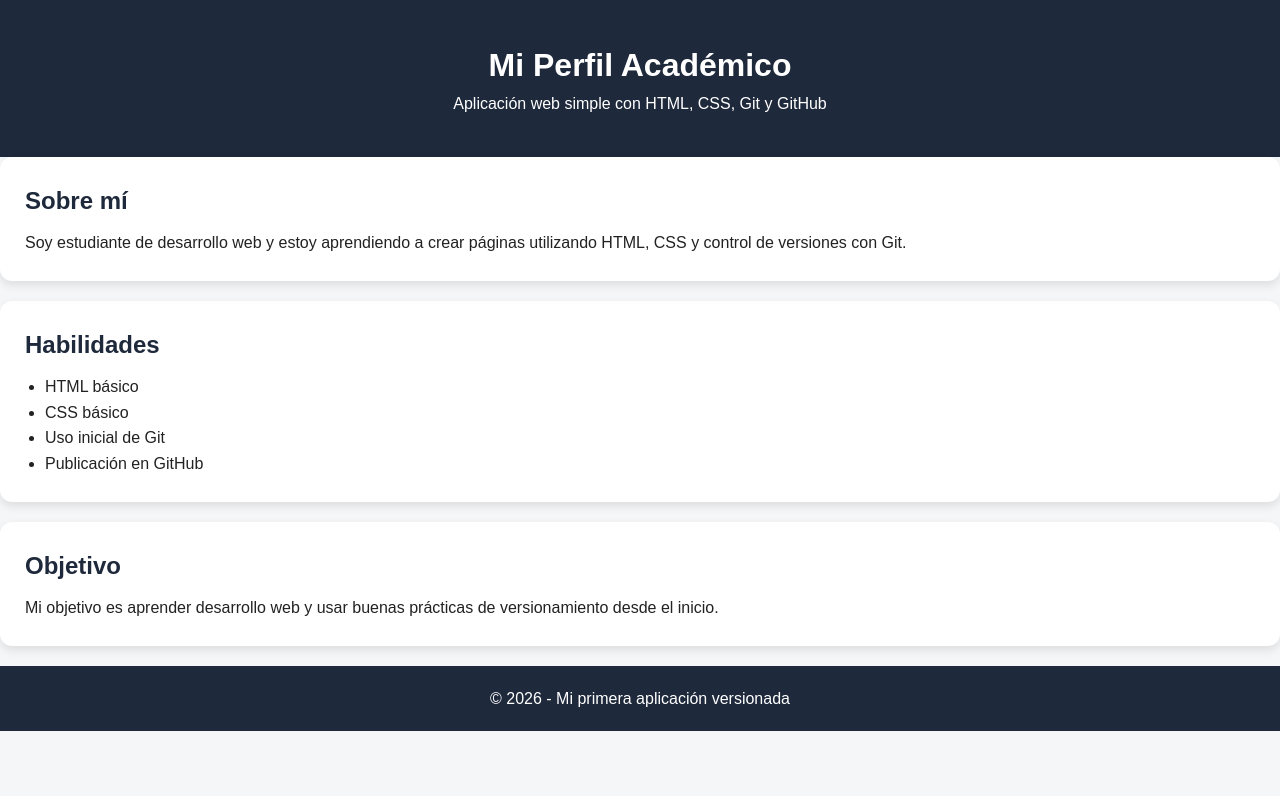
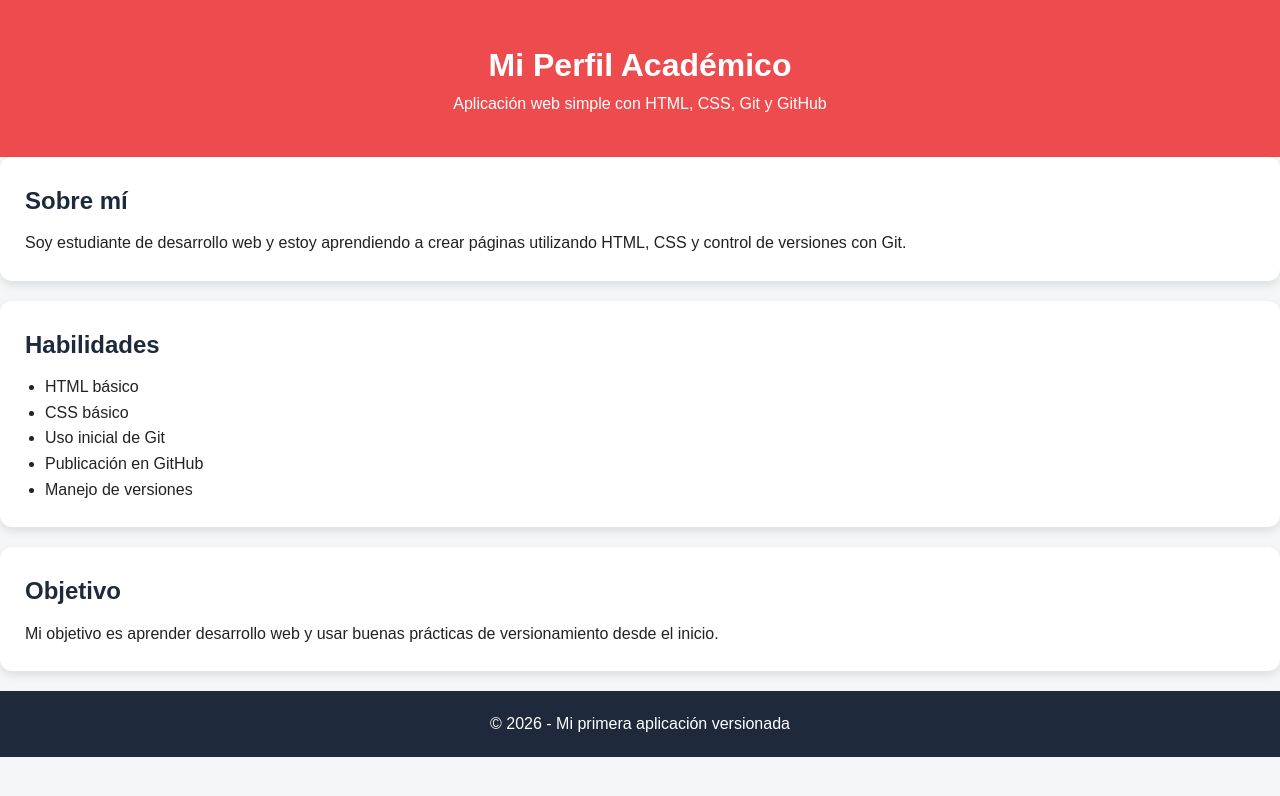
Before and after one commit to Freddy-j-am/mi-app-web, a plain HTML site: page index.html in a window 1280 px wide. Drawn offline with Linux system fonts and the light colour scheme.

Commit message:
Se actualizó diseño y habilidades

```diff
--- a/css/estilos.css
+++ b/css/estilos.css
@@ -13,7 +13,7 @@ body {
  line-height: 1.6;
 }
 .encabezado {
- background-color: #1e293b;
+ background-color: #EE4B4E;
  color: white;
  text-align: center;
  padding: 40px 20px;
--- a/index.html
+++ b/index.html
@@ -26,6 +26,7 @@
  <li>CSS básico</li>
  <li>Uso inicial de Git</li>
  <li>Publicación en GitHub</li>
+	 <li>Manejo de versiones</li>
  </ul>
  </section>
  </main>
```
